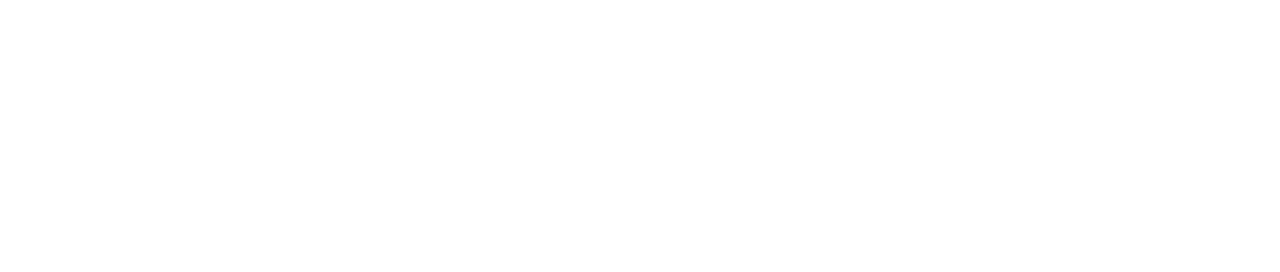
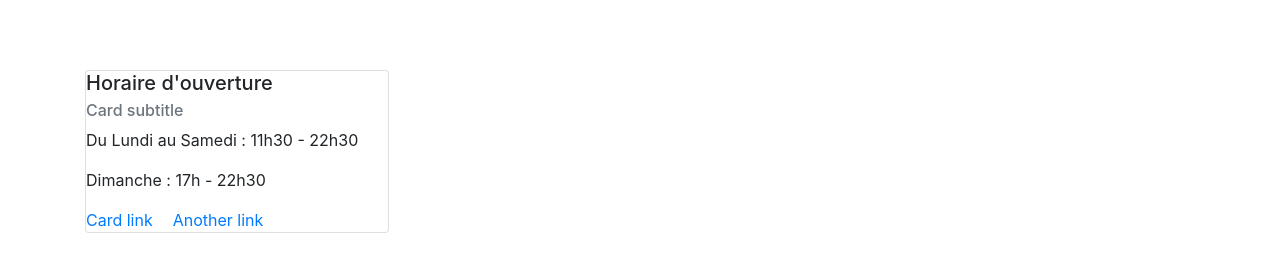
Before and after one commit to Jinmian/Restaurant, an Angular app: page /app-accueil in a window 1280 px wide. Shown: the part 1829-2101 px from the top of the page. Before the commit the page ends 1399 px from the top, so only its background shows below. Built offline with nearby package versions, Linux system fonts and the light colour scheme.

Commit message:
Add google map

```diff
--- a/src/app/accueil/accueil.component.html
+++ b/src/app/accueil/accueil.component.html
@@ -1,3 +1,5 @@
 <app-banniere></app-banniere>
 <app-card-composant></app-card-composant>
 <app-presentation></app-presentation>
+<app-gmap></app-gmap>
+<app-horaire></app-horaire>
--- a/src/app/app.module.ts
+++ b/src/app/app.module.ts
@@ -8,6 +8,8 @@ import { BanniereComponent } from './banniere/banniere.component';
 import { CardComposantComponent } from './card-composant/card-composant.component';
 import { PresentationComponent } from './presentation/presentation.component';
 import { NavbarComponent } from './navbar/navbar.component';
+import { GmapComponent } from './gmap/gmap.component';
+import { HoraireComponent } from './horaire/horaire.component';
 
 @NgModule({
   declarations: [
@@ -16,7 +18,9 @@ import { NavbarComponent } from './navbar/navbar.component';
     BanniereComponent,
     CardComposantComponent,
     PresentationComponent,
-    NavbarComponent
+    NavbarComponent,
+    GmapComponent,
+    HoraireComponent
   ],
   imports: [
     BrowserModule,
--- /dev/null
+++ b/src/app/gmap/gmap.component.css
@@ -0,0 +1,14 @@
+/*.map-container{
+  overflow:hidden;
+  padding-bottom:50%;
+  position:relative;
+  height:0;
+  }*/
+
+  .map-container iframe{
+  margin-left: 25%;
+  margin-top: auto;
+  height:50%;
+  width:50%;
+  position:absolute;
+  }
--- /dev/null
+++ b/src/app/gmap/gmap.component.html
@@ -0,0 +1,6 @@
+<!--Google map-->
+<div id="map-container-google-1" class="z-depth-1-half map-container" style="height: 500px">
+  <iframe src="https://www.google.com/maps/embed?pb=!1m18!1m12!1m3!1d1559.8013454335467!2d2.350348160335035!3d48.891330098981946!2m3!1f0!2f0!3f0!3m2!1i1024!2i768!4f13.1!3m3!1m2!1s0x47e66e6133611d79%3A0x39a6024b15a8f793!2s30%20Rue%20Ordener%2C%2075018%20Paris!5e0!3m2!1sfr!2sfr!4v1612693736869!5m2!1sfr!2sfr" frameborder="0"
+
+    style="border:0" allowfullscreen></iframe>
+</div>
--- /dev/null
+++ b/src/app/gmap/gmap.component.ts
@@ -0,0 +1,16 @@
+import { Component, OnInit } from '@angular/core';
+
+@Component({
+  selector: 'app-gmap',
+  templateUrl: './gmap.component.html',
+  styleUrls: ['./gmap.component.css']
+})
+export class GmapComponent implements OnInit {
+
+  constructor() { }
+
+  ngOnInit(): void {
+  }
+
+
+}
--- /dev/null
+++ b/src/app/horaire/horaire.component.css
@@ -0,0 +1,3 @@
+.card{
+  margin-bottom: 50px;
+}
--- /dev/null
+++ b/src/app/horaire/horaire.component.html
@@ -0,0 +1,12 @@
+<div class="container">
+  <div class="card" style="width: 19rem;">
+    <div class="card-groups">
+      <h5 class="card-title">Horaire d'ouverture</h5>
+      <h6 class="card-subtitle mb-2 text-muted">Card subtitle</h6>
+      <p class="card-text">Du Lundi au Samedi : 11h30 - 22h30</p>
+      <p class="card-text">Dimanche : 17h - 22h30</p>
+      <a href="#" class="card-link">Card link</a>
+      <a href="#" class="card-link">Another link</a>
+    </div>
+  </div>
+</div>
--- /dev/null
+++ b/src/app/horaire/horaire.component.ts
@@ -0,0 +1,15 @@
+import { Component, OnInit } from '@angular/core';
+
+@Component({
+  selector: 'app-horaire',
+  templateUrl: './horaire.component.html',
+  styleUrls: ['./horaire.component.css']
+})
+export class HoraireComponent implements OnInit {
+
+  constructor() { }
+
+  ngOnInit(): void {
+  }
+
+}
```
Also changed, not shown: 2 other files (tests, documents, lock files or other folders).
